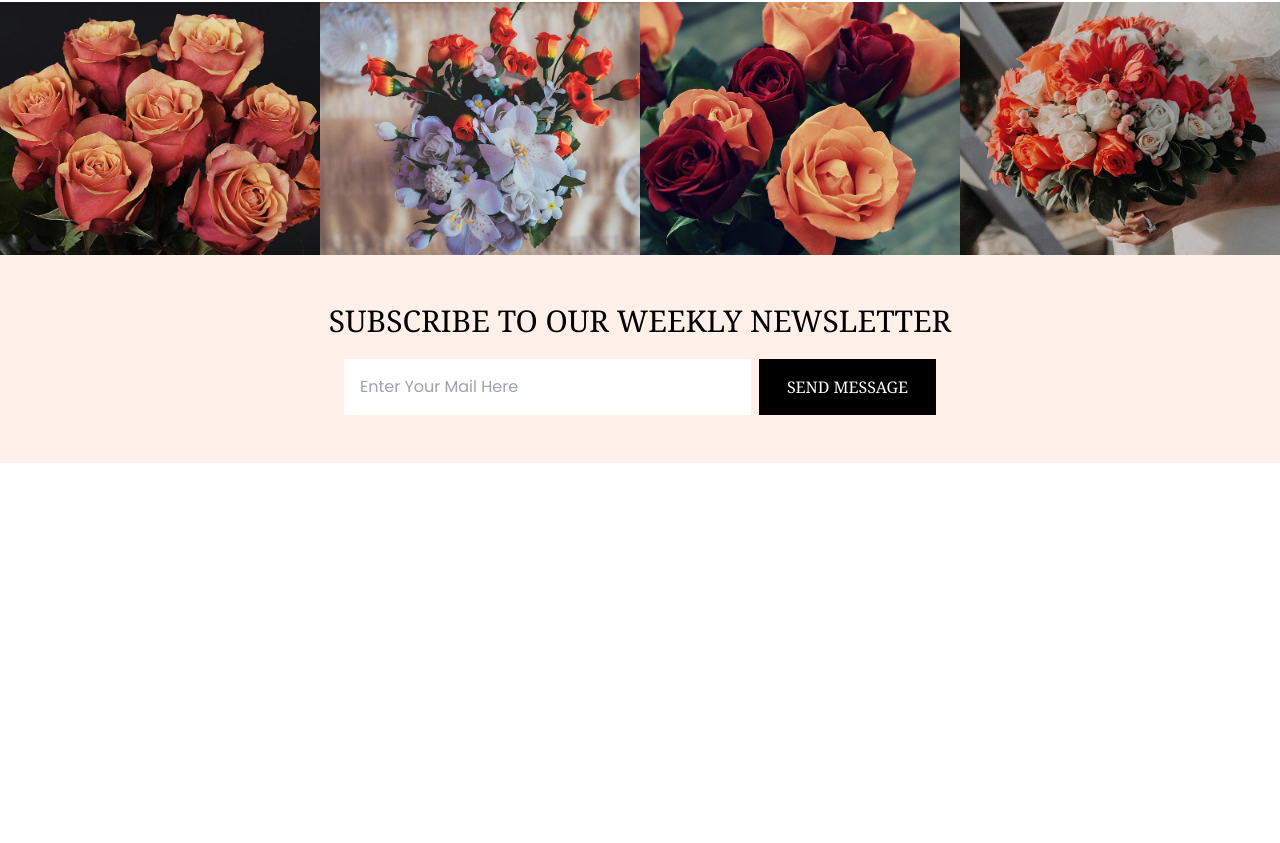
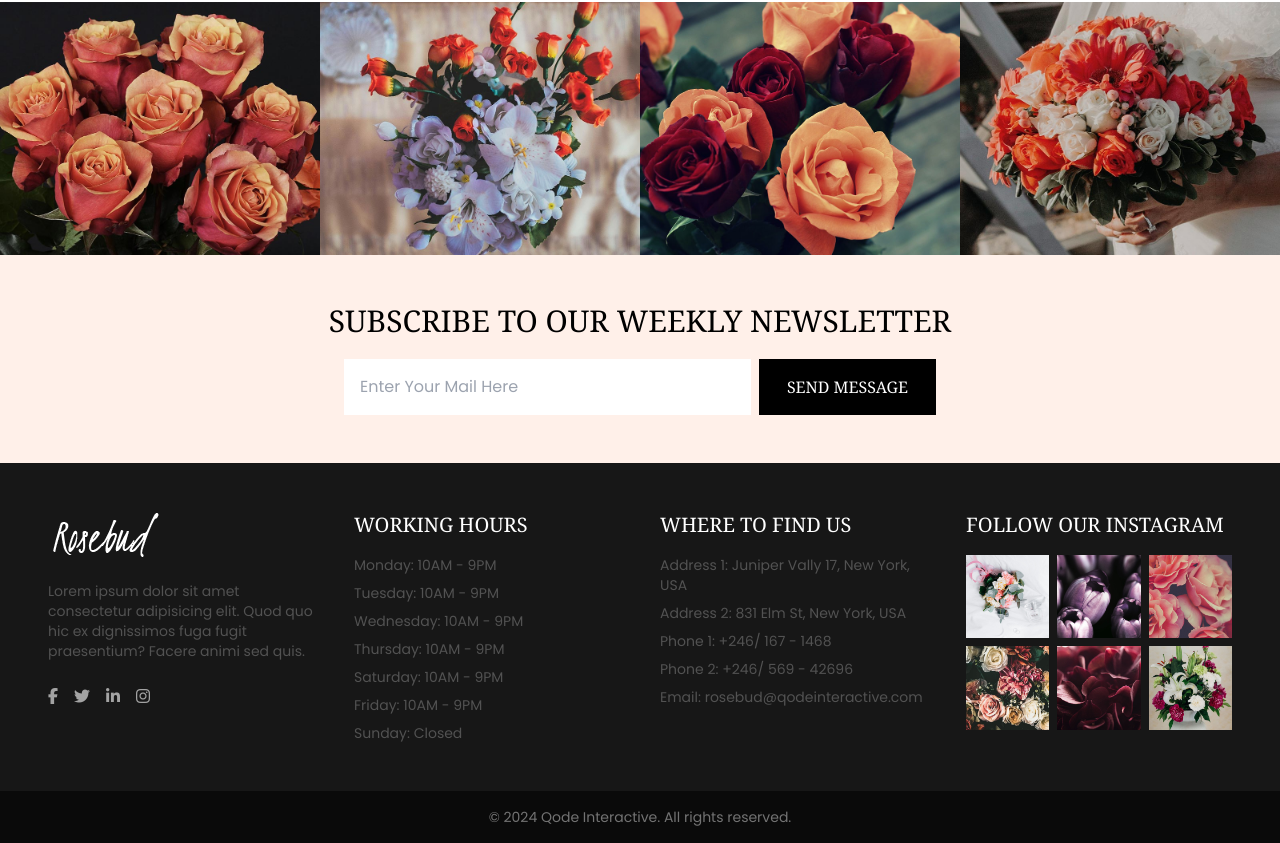
Before and after one commit to YousiefSameh/Rosebud, a React (Create React App) app: page / in a window 1280 px wide. Shown: the part 4462-5305 px from the top of the page. Before the commit the page ends 4925 px from the top, so only its background shows below. Built offline with nearby package versions, Linux system fonts and the light colour scheme; a web font is replaced by a local one.

Commit message:
Finish Project

```diff
--- a/src/App.js
+++ b/src/App.js
@@ -7,6 +7,7 @@ import WonderfullGift from "./WonderfullGift";
 import Testimolina from "./Testimolina";
 import OurTeam from "./OurTeam";
 import Newsletter from "./Newsletter";
+import Footer from "./Footer";
 
 const App = () => {
 	const [isScroll, setIsScroll] = useState(false);
@@ -38,6 +39,7 @@ const App = () => {
 			<Testimolina />
 			<OurTeam />
       <Newsletter />
+      <Footer />
 		</main>
 	);
 };
--- /dev/null
+++ b/src/Footer.jsx
@@ -0,0 +1,58 @@
+import React from 'react'
+
+const Footer = () => {
+  return (
+    <footer className='bg-neutral-900'>
+      <div className="container mx-auto grid grid-cols-1 sm:grid-cols-2 lg:grid-cols-4 gap-10 p-6 lg:p-12">
+        <div className="col">
+          <img src="Images/img25.png" alt="" />
+          <p className='my-6 text-neutral-600 text-sm'>Lorem ipsum dolor sit amet consectetur adipisicing elit. Quod quo hic ex dignissimos fuga fugit praesentium? Facere animi sed quis.</p>
+          <div className="social-icons flex items-center gap-4">
+            <a href="#" className='text-neutral-400'><i className="fa-brands fa-facebook-f"></i></a>
+            <a href="#" className='text-neutral-400'><i className="fa-brands fa-twitter"></i></a>
+            <a href="#" className='text-neutral-400'><i className="fa-brands fa-linkedin-in"></i></a>
+            <a href="#" className='text-neutral-400'><i className="fa-brands fa-instagram"></i></a>
+          </div>
+        </div>
+        <div className="col">
+          <h4 className='font-serif uppercase text-xl mb-4 text-white'>Working Hours</h4>
+          <ul className='space-y-2'>
+            <li className='text-neutral-600 text-sm'>Monday: 10AM - 9PM</li>
+            <li className='text-neutral-600 text-sm'>Tuesday: 10AM - 9PM</li>
+            <li className='text-neutral-600 text-sm'>Wednesday: 10AM - 9PM</li>
+            <li className='text-neutral-600 text-sm'>Thursday: 10AM - 9PM</li>
+            <li className='text-neutral-600 text-sm'>Saturday: 10AM - 9PM</li>
+            <li className='text-neutral-600 text-sm'>Friday: 10AM - 9PM</li>
+            <li className='text-neutral-600 text-sm'>Sunday: Closed</li>
+          </ul>
+        </div>
+        <div className="col">
+          <h4 className='font-serif uppercase text-xl mb-4 text-white'>Where To Find Us</h4>
+          <ul className='space-y-2'>
+            <li className='text-neutral-600 text-sm'>Address 1: Juniper Vally 17, New York, USA</li>
+            <li className='text-neutral-600 text-sm'>Address 2: 831 Elm St, New York, USA</li>
+            <li className='text-neutral-600 text-sm'>Phone 1: +246/ 167 - 1468</li>
+            <li className='text-neutral-600 text-sm'>Phone 2: +246/ 569 - 42696</li>
+            <li className='text-neutral-600 text-sm'>Email: rosebud@qodeinteractive.com</li>
+          </ul>
+        </div>
+        <div className="col">
+          <h4 className='font-serif uppercase text-xl mb-4 text-white'>Follow Our Instagram</h4>
+          <div className="images grid grid-cols-3 gap-2">
+            <img src="Images/img26.jpg" className='w-full' alt="" />
+            <img src="Images/img27.jpg" className='w-full' alt="" />
+            <img src="Images/img28.jpg" className='w-full' alt="" />
+            <img src="Images/img29.jpg" className='w-full' alt="" />
+            <img src="Images/img30.jpg" className='w-full' alt="" />
+            <img src="Images/img31.jpg" className='w-full' alt="" />
+          </div>
+        </div>
+      </div>
+      <div className="copyright bg-neutral-950">
+        <p className='text-neutral-500 text-sm text-center py-4'>&copy; 2024 Qode Interactive. All rights reserved.</p>
+      </div>
+    </footer>
+  );
+};
+
+export default Footer;
```
